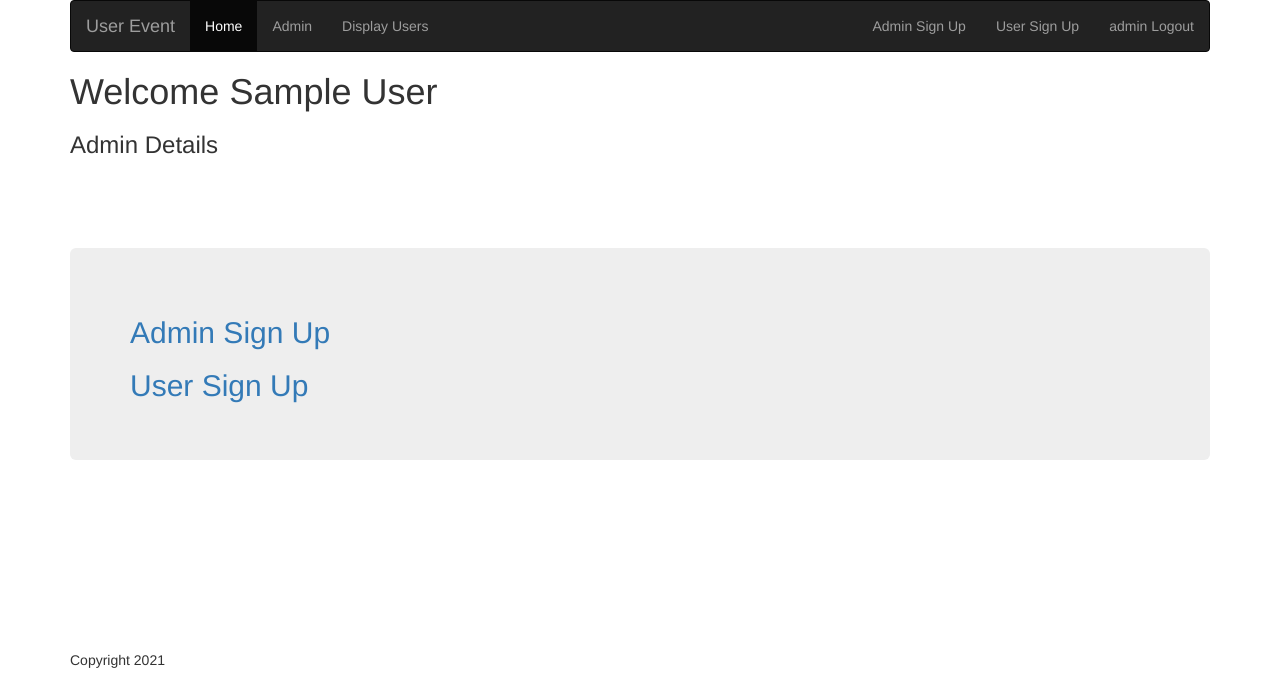
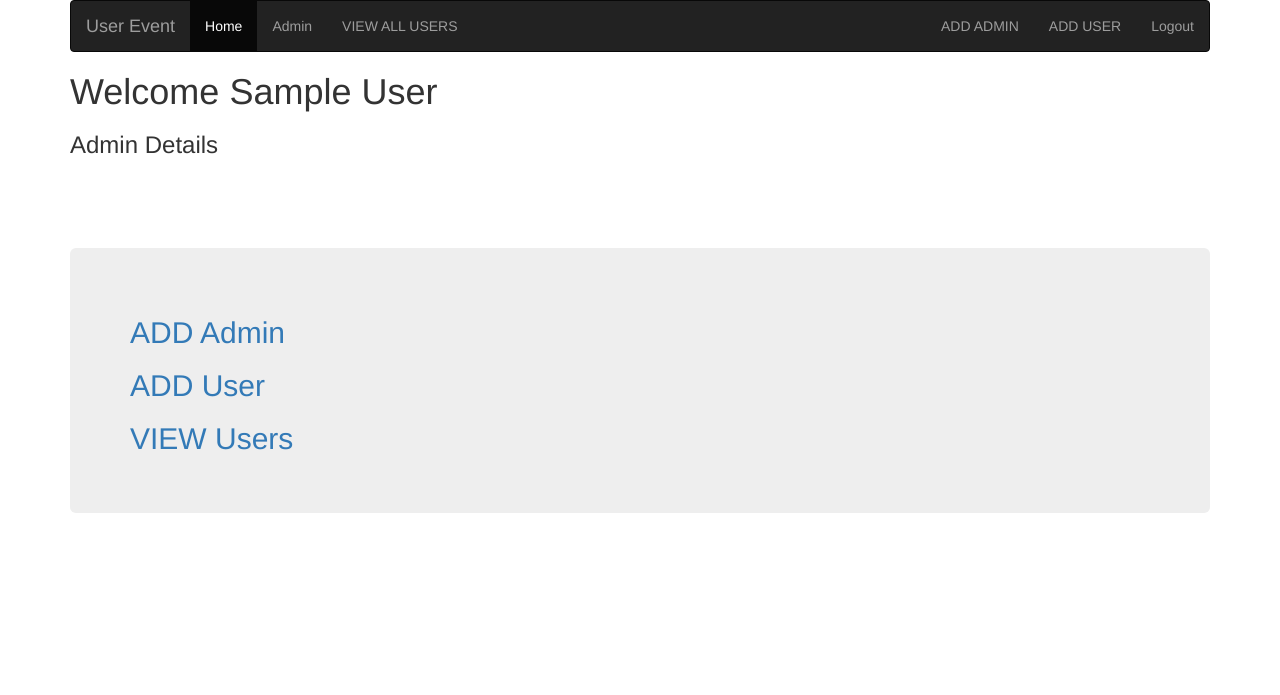
Before and after one commit to sonakshi92/userEvent, a CodeIgniter app: page /userEvent/admin/adata in a window 1280 px wide. Shown: the top 695 px of the page. Run offline with CodeIgniter, Linux system fonts and the light colour scheme; the visitor is signed in with stand-in values (Sample User, id 1); some libraries are stand-ins or nearby versions.

Commit message:
few changes

```diff
--- a/application/controllers/Admin.php
+++ b/application/controllers/Admin.php
@@ -96,7 +96,7 @@ class Admin extends CI_Controller {
 
                     $this->session->set_userdata($admindata);
                      // print_r($_SESSION); exit;
-                    redirect('admin/adata');
+                    redirect('admin/getusers');
                 }
                 else
                 {
@@ -196,4 +196,21 @@ class Admin extends CI_Controller {
             $this->load->view('include/footer');
           }
     }
+
+    public function viewAllEvent($id){
+        if(! $this->session->autenticated){
+            $this->session->set_flashdata('message', 'Please Login ADMIN');
+            redirect('admin/asignin');
+          } else
+          {
+            $data['title'] = "Display Events Created by users";
+            $getevent = $this->Admin_model->viewAllEvent($id);
+            //echo '<pre>'; print_r($getevent);
+            $data['viewEvent'] = $getevent;
+            $data['totalEvent']= count($getevent);
+            $this->load->view('include/header', $data);
+            $this->load->view('task/viewAllEvents');
+            $this->load->view('include/footer');
+          }
+    }
 }
--- a/application/controllers/User.php
+++ b/application/controllers/User.php
@@ -54,7 +54,7 @@ class User extends CI_Controller {
                     //echo "<pre>"; print_r($userdata);
 
                     $this->session->set_userdata($userdata);
-                print_r($_SESSION);
+                    //print_r($_SESSION);
                     redirect('user/udata');
                 }
                 else
--- a/application/models/Admin_model.php
+++ b/application/models/Admin_model.php
@@ -46,5 +46,15 @@ class Admin_model extends CI_Model {
         return $query->result();
     }
 
+    public function viewAllEvent($id){
+        $date = new DateTime("now");
+        $curr_date = $date->format('Y-m-d ');
+        $this->db->select(['user.id', 'user.name', 'event.id', 'event.event', 'event.uid', 'event.created_at'])
+                 ->from('event')
+                 ->join('user', 'event.uid = user.id')
+                 ->where(['user.id' => $id]);
+        $query = $this->db->get();
+        return $query->result();
+    }
 
 }
--- a/application/views/include/header.php
+++ b/application/views/include/header.php
@@ -23,7 +23,7 @@
                     <li class="active"> <?php echo anchor('admin/index', 'Home') ?> </li>
                     <?php if( $this->session->autenticated){ ?>
                     <li> <?php echo anchor('admin/adata', 'Admin')?></li>
-                    <li> <?php echo anchor('admin/getusers', 'Display Users')?></li>
+                    <li> <?php echo anchor('admin/getusers', 'VIEW ALL USERS')?></li>
 
                     <?php }?>
 
@@ -37,13 +37,13 @@
 
                 <ul class="nav navbar-nav navbar-right">
                         <?php if( $this->session->autenticated){ ?>
-                    <li><?php echo anchor('admin/asignup', 'Admin Sign Up')?></li>
-                    <li><?php echo anchor('admin/usignup', 'User Sign Up')?></li>
-                    <li><?php echo anchor('admin/logout', 'admin Logout')?></li>
+                    <li><?php echo anchor('admin/asignup', 'ADD ADMIN')?></li>
+                    <li><?php echo anchor('admin/usignup', 'ADD USER')?></li>
+                    <li><?php echo anchor('admin/logout', 'Logout')?></li>
                     <?php }?>
 
                     <?php if( $this->session->autenticate){ ?>
-                    <li><?php echo anchor('user/logout', ' user Logout')?></li>
+                    <li><?php echo anchor('user/logout', ' Logout')?></li>
                     <?php } ?>
 
 
--- a/application/views/task/adata.php
+++ b/application/views/task/adata.php
@@ -5,7 +5,10 @@
 <br><br><br><br>
 <div class="jumbotron">
 
-<h2> <?php echo anchor('admin/asignup', 'Admin Sign Up')?> </h2>
+<h2> <?php echo anchor('admin/asignup', 'ADD Admin')?> </h2>
 
-<h2> <?php echo anchor('admin/usignup', 'User Sign Up')?> </h2>
+<h2> <?php echo anchor('admin/usignup', 'ADD User')?> </h2>
+
+<h2> <?php echo anchor('admin/getusers', 'VIEW Users')?> </h2>
+
 </div>
--- a/application/views/task/displayusers.php
+++ b/application/views/task/displayusers.php
@@ -19,7 +19,8 @@
             <td> <?php echo $row->name; ?> </td>
             <td> <?php echo $row->email; ?> </td>
             <td> <?php echo $row->u_created_at; ?> </td>
-            <td> <?php echo anchor("admin/viewEvent/{$row->id}", "VIEW EVENT", ['class'=>'btn btn-success']); ?>
+            <td> <?php echo anchor("admin/viewEvent/{$row->id}", "View Toadys Events", ['class'=>'btn btn-warning']); ?>
+            <?php echo anchor("admin/viewallEvent/{$row->id}", "View All Events", ['class'=>'btn btn-success']); ?>
             </td>
 
         </tr>
```
Also changed, not shown: application/views/task/viewAllEvents.php (added, +30 -0 lines).
